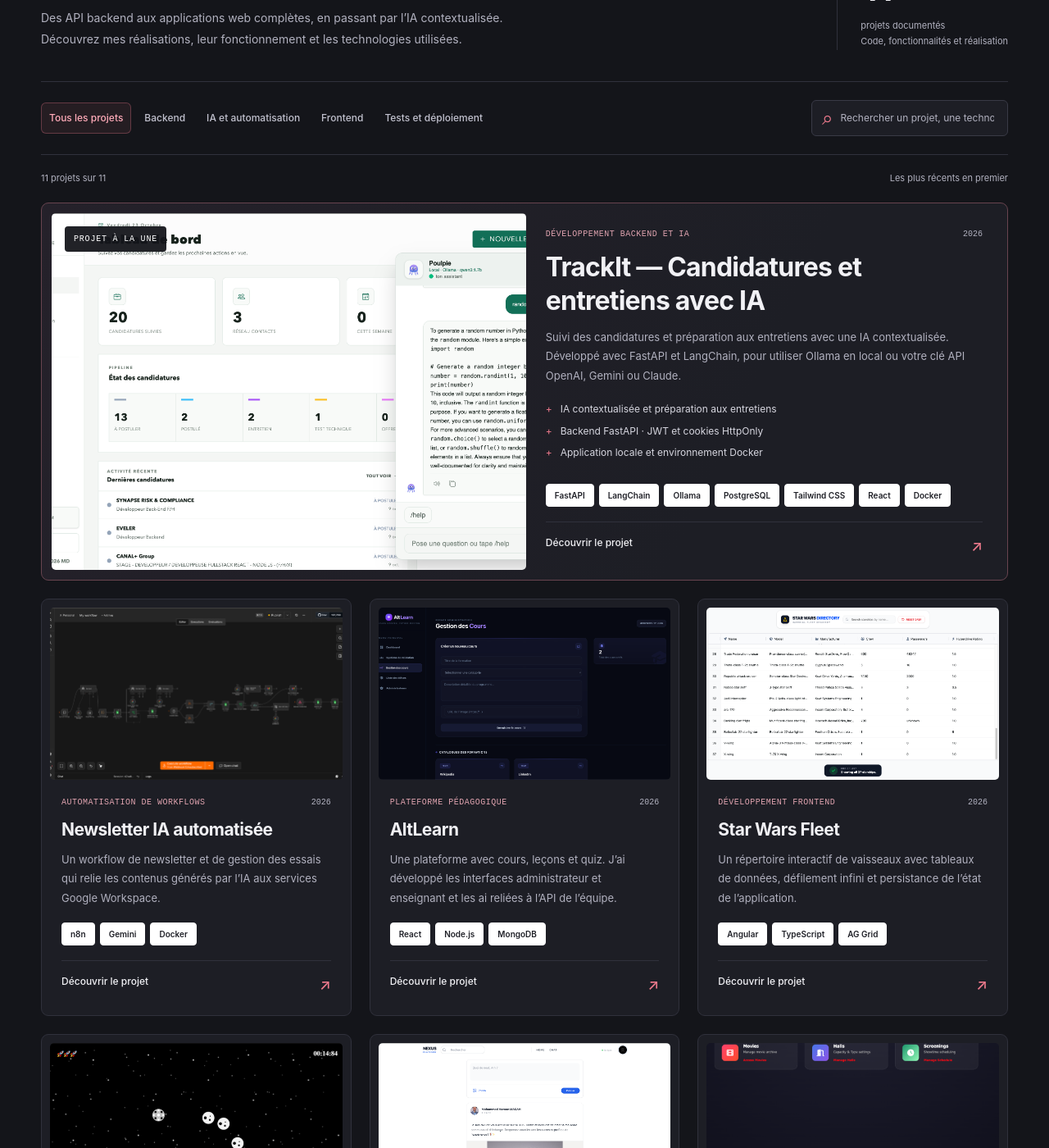
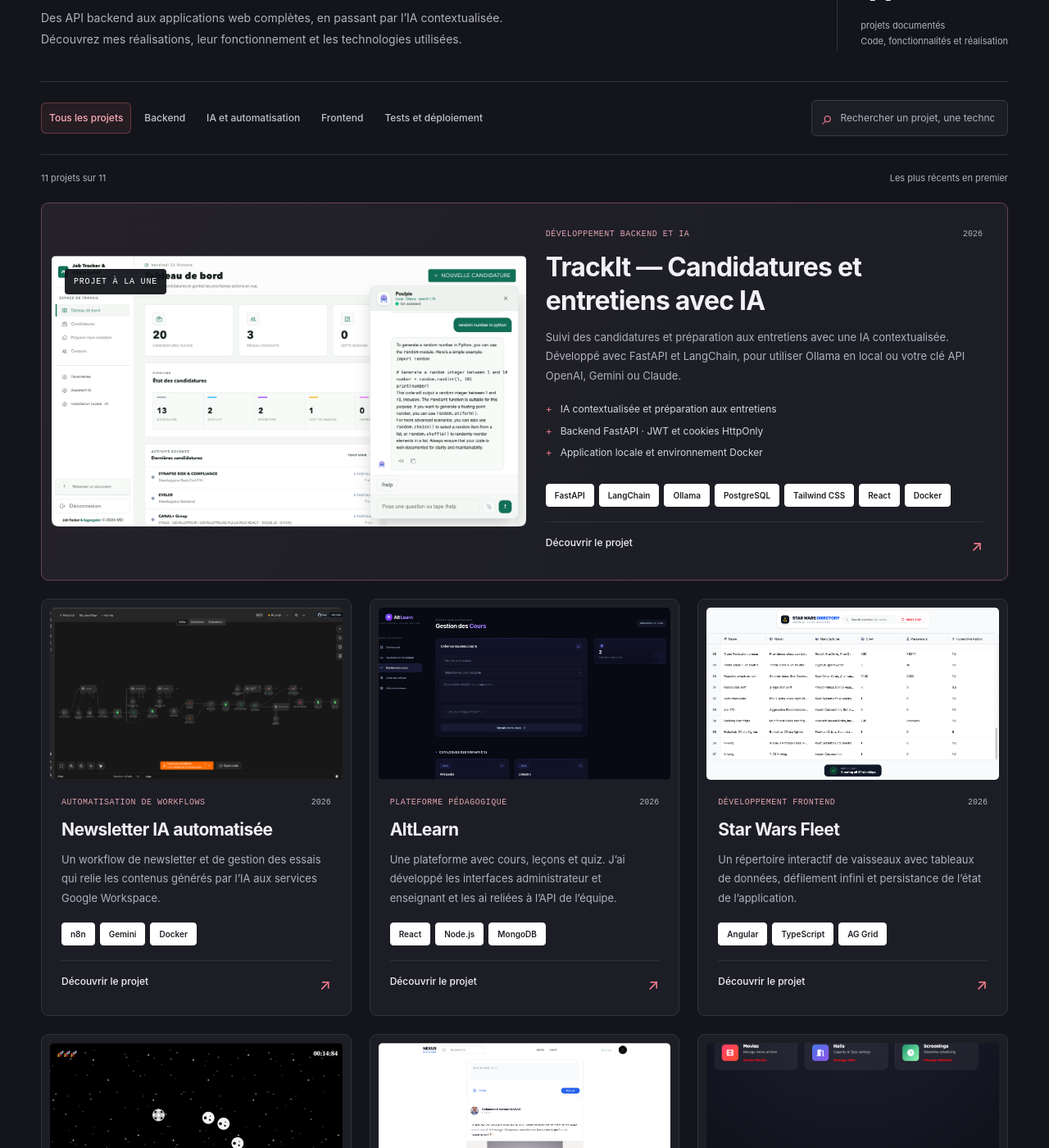
Before and after one commit to mohammadmasah/Portfolio, a Jekyll site: the page built from _pages/categories.html, in a window 1280 px wide and 1400 px high, scrolled down 288 px. Shown: the whole window at 82% size. Built offline with Jekyll 4.4.1, drawn with Linux system fonts in a browser that asks for light colours; nearby versions of some CDN libraries.

Commit message:
fix(projects): preserve the featured screenshot aspect ratio

```diff
--- a/assets/css/projects.css
+++ b/assets/css/projects.css
@@ -32,8 +32,8 @@
 .catalog-card .hp-project-link > span { font-size: 18px; }
 .catalog-card:hover .hp-project-link { color: var(--hp-accent); }
 .project-catalog .catalog-featured { grid-column: 1 / -1; display: grid; grid-template-columns: 1.05fr 1fr; padding: 12px; border-color: #68444f; gap: 24px; background: linear-gradient(115deg, #25212a, #1d1e25 70%); }
-.catalog-featured .hp-project-image { aspect-ratio: auto; min-height: 310px; }
-.catalog-featured .hp-project-image img { position: absolute; inset: 0; }
+.catalog-featured .hp-project-image { align-self: center; width: 100%; aspect-ratio: auto; min-height: 0; }
+.catalog-featured .hp-project-image img { position: static; height: auto; object-fit: contain; }
 .catalog-featured-label { position: absolute; top: 16px; left: 16px; padding: 8px 11px; border-radius: 4px; color: #fff; background: #14151af0; font: 10px/1.5 ui-monospace, monospace; letter-spacing: .08em; }
 .project-catalog .catalog-featured h2 { font-size: clamp(24px, 2.6vw, 32px); }
 .catalog-featured .hp-project-details { padding: 18px 18px 14px 0; }
@@ -62,7 +62,6 @@
   .catalog-intro br { display: none; }
   .catalog-filters button { padding: 9px 10px; }
   .project-catalog .catalog-featured { display: flex; gap: 0; }
-  .catalog-featured .hp-project-image { aspect-ratio: 1.7; min-height: 0; }
   .catalog-featured .hp-project-details { padding: 20px 14px 12px; }
   .catalog-contact { flex-direction: column; align-items: flex-start; padding-block: 36px; margin-top: 32px; }
 }
```
